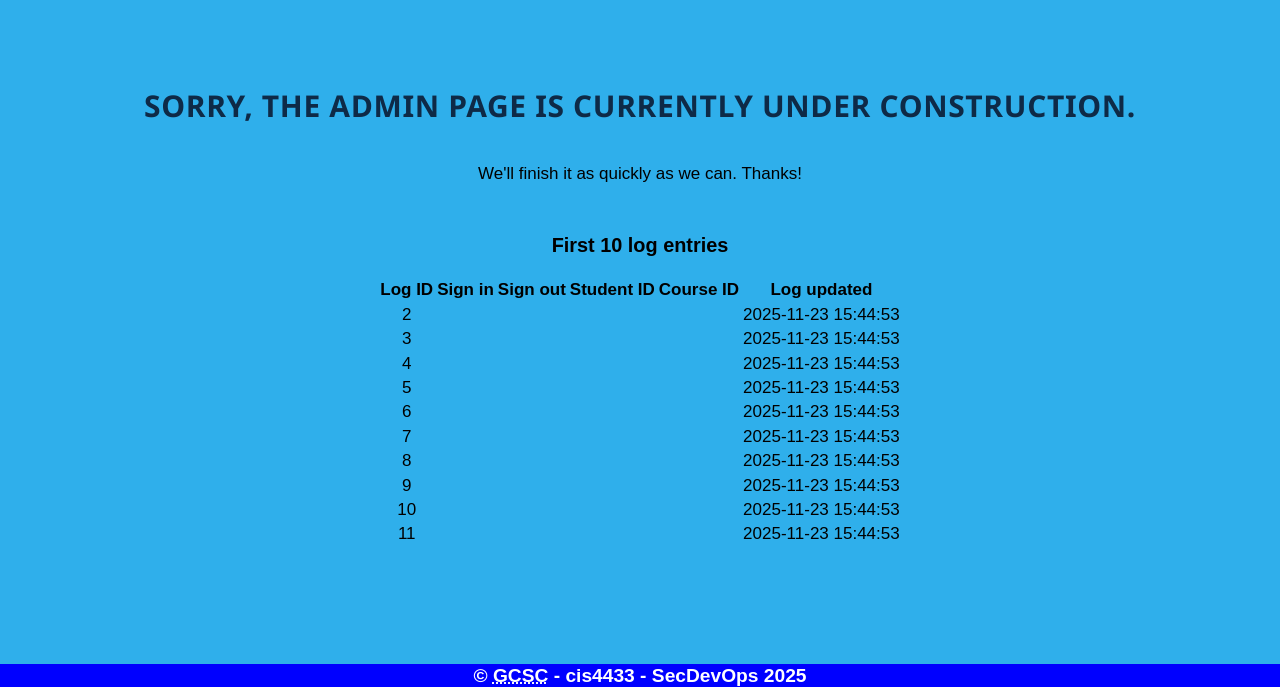
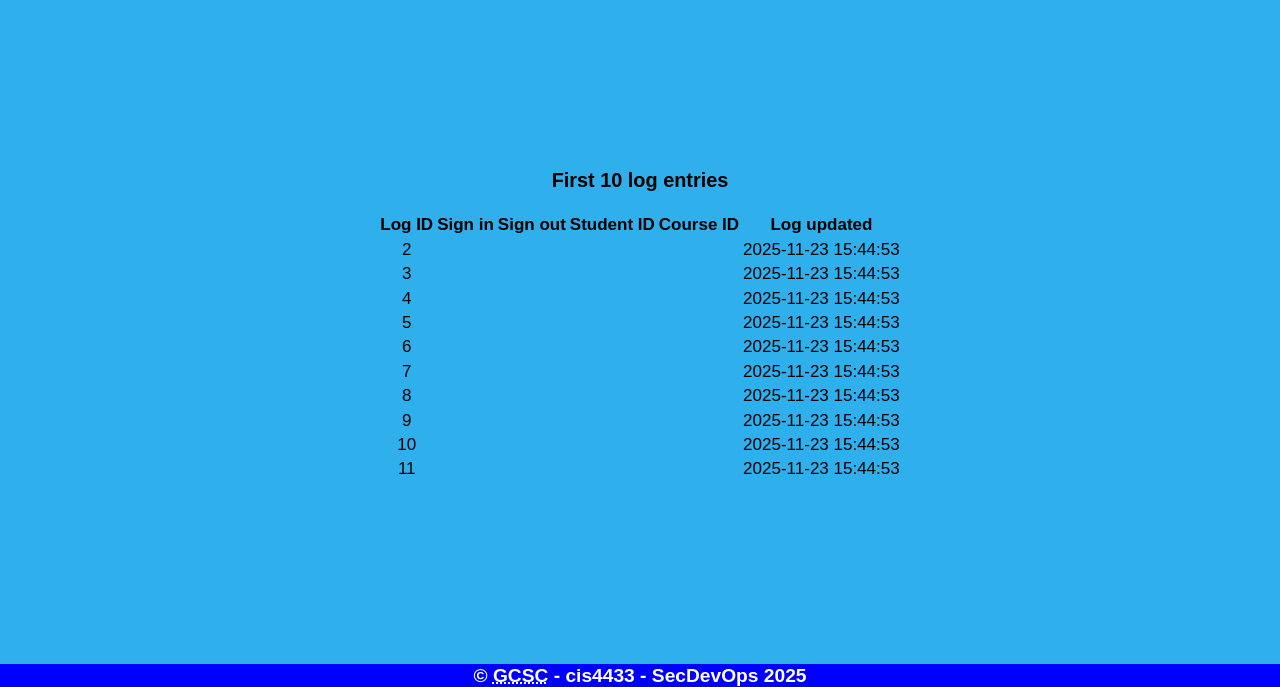
Before and after one commit to spotontom/secdevops, a PHP site: page /Admin in a window 1280 px wide. Shown: the part 113-800 px from the top of the page. Run offline with PHP 8.4, Linux system fonts and the light colour scheme; data comes from the database, SQL or seed files in the repository; data that the repository does not hold is empty.

Commit message:
delete under construction message

```diff
--- a/Admin/index.php
+++ b/Admin/index.php
@@ -15,8 +15,6 @@
 <?php $logs = get_logs(); ?>
 
 <main>
-    <h2>Sorry, the admin page is currently under construction.</h2>
-    <p>We'll finish it as quickly as we can. Thanks!</p>
     <h3>First 10 log entries</h3>
     <table>
         <thead>
```
